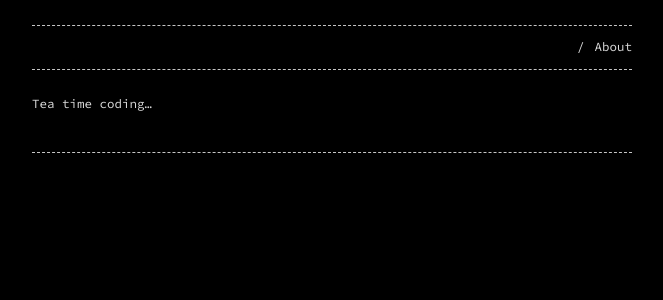
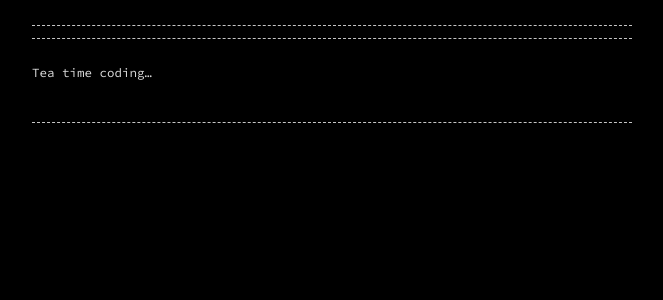
Before and after one commit to teatimecode/teatimecode.github.io, a Jekyll site: the page built from about.md, in a window 1280 px wide. Shown: the top 300 px of the page, without its empty margins (308-971 px from the left). Built offline with Jekyll 4.4.1, drawn with Linux system fonts in a browser that asks for light colours.

Commit message:
fix: home page debug

```diff
--- a/_config.yml
+++ b/_config.yml
@@ -2,9 +2,9 @@
 
 #google_analytics: UA-NNNNNNNN-N
 
-header_pages:
- - index.md
- - about.md
+# header_pages:
+#  - index.md
+#  - about.md
 
 #footer: 'follow us on <a href="https://twitter.com/">twitter</a>'
 
--- a/about.md
+++ b/about.md
@@ -1,5 +1,5 @@
 ---
-title: About
+title: /about
 layout: home
 permalink: /about
 ---
```
